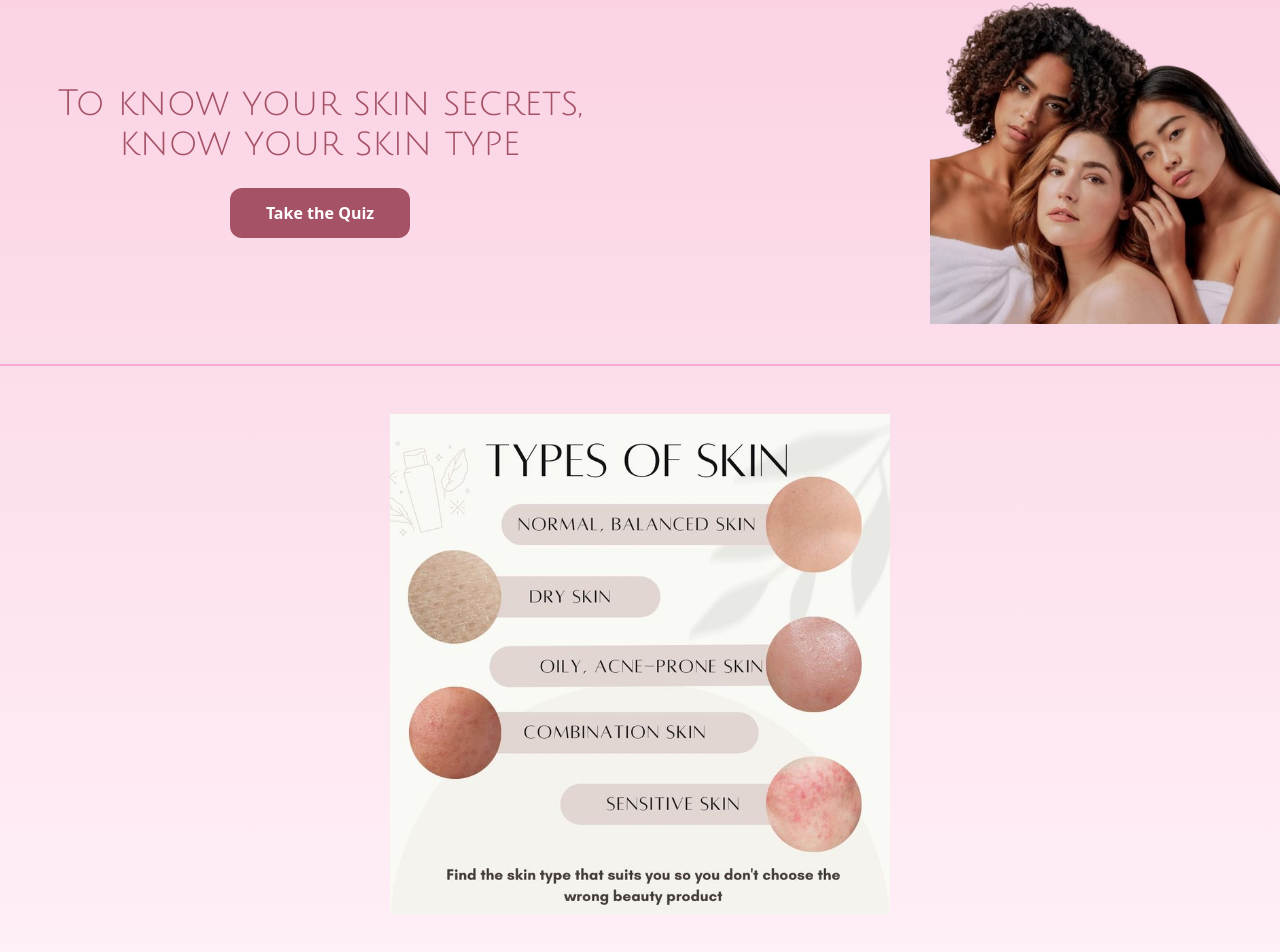
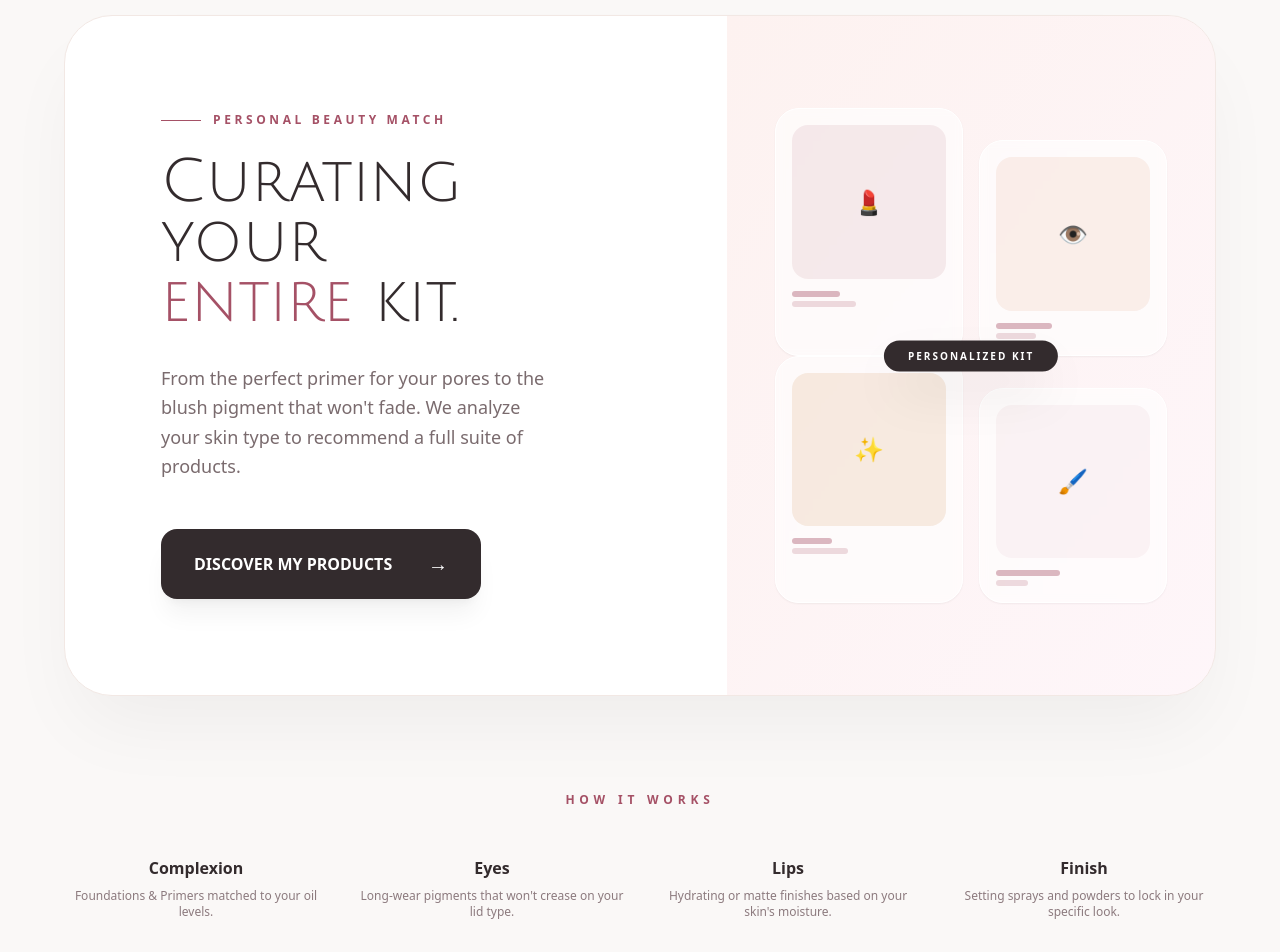
Before and after one commit to rimpleshrestha/security_cw2_frontend, a React (Vite) app: page /dashboard in a window 1280 px wide. Shown: the part 118-1070 px from the top of the page. Built offline with nearby package versions, Linux system fonts and the light colour scheme; sample sign-in values are in the browser's storage; a web font is replaced by a local one.

Commit message:
dashboard

```diff
--- a/src/pages/Dashboard.jsx
+++ b/src/pages/Dashboard.jsx
@@ -2,8 +2,6 @@
 
 import { useEffect } from "react";
 import { useNavigate } from "react-router-dom";
-import DashboardImage from "../assets/images/dashboardimage.png";
-import SkinTypeChart from "../assets/images/skintypechart.png"; // make sure this path is correct
 
 const Dashboard = () => {
   const token = sessionStorage.getItem("access-token");
@@ -11,59 +9,130 @@ const Dashboard = () => {
 
   useEffect(() => {
     if (!token) {
-      navigate("/register"); // Redirect if no token
+      navigate("/register");
     }
   }, [token, navigate]);
 
   if (!token) return <></>;
 
   return (
-    <div className="bg-gradient-to-b from-[#fad1e3] to-[#ff65aa]/10 min-h-[100vh] flex flex-col items-center py-12 relative">
-      {/* Top section: text and button with image */}
-      <div className="border-pink-300 border-0 border-b-2 w-full flex flex-col md:flex-row justify-between items-center pb-10">
-        <div className="flex-1 flex flex-col items-center justify-end mt-16 md:mt-0">
+    <div className="bg-[#FAF8F7] min-h-[100vh] flex flex-col items-center py-16 px-6 font-sans">
+      {/* Main Content Card */}
+      <div className="max-w-6xl w-full bg-white rounded-[48px] shadow-[0_40px_80px_-15px_rgba(0,0,0,0.05)] overflow-hidden flex flex-col md:flex-row min-h-[650px] border border-[#F2E8E4]">
+        {/* Left Side: Editorial & CTA */}
+        <div className="flex-[1.2] p-12 md:p-24 flex flex-col justify-center">
+          <p className="text-[#A55166] text-xs font-bold tracking-[0.3em] uppercase mb-6 flex items-center gap-3">
+            <span className="w-10 h-[1px] bg-[#A55166]"></span>
+            Personal Beauty Match
+          </p>
+
           <h2
-            className="text-[#A55166] text-xl md:text-4xl mb-6 text-center px-8 font-bold"
+            className="text-[#332B2D] text-4xl md:text-6xl mb-8 leading-[1.15]"
             style={{ fontFamily: "'Julius Sans One', sans-serif" }}
           >
-            To know your skin secrets, know your skin type
+            Curating your <br />
+            <span className="italic font-light text-[#A55166]">
+              entire
+            </span>{" "}
+            kit.
           </h2>
+
+          <p className="text-[#7A6B6E] text-lg mb-12 max-w-sm leading-relaxed font-light">
+            From the perfect primer for your pores to the blush pigment that
+            won't fade. We analyze your skin type to recommend a full suite of
+            products.
+          </p>
 
           <button
             onClick={() => navigate("/quiz")}
-            className="bg-[#A55166] text-white px-6 py-3 rounded-xl font-bold hover:bg-[#914257] transition"
-            style={{ minWidth: "180px" }}
+            className="group flex items-center justify-between bg-[#332B2D] text-white px-8 py-5 rounded-2xl font-bold hover:bg-[#A55166] transition-all duration-500 w-full max-w-xs shadow-xl shadow-black/5"
           >
-            Take the Quiz
+            <span>DISCOVER MY PRODUCTS</span>
+            <span className="text-xl group-hover:translate-x-2 transition-transform">
+              →
+            </span>
           </button>
         </div>
 
-        <div className="flex-1 flex items-center justify-end w-full max-w-md md:max-w-none">
-          <img
-            src={DashboardImage || "/placeholder.svg"}
-            alt="Dashboard"
-            className="object-contain"
-            style={{
-              width: "350px",
-              marginRight: 0,
-              paddingRight: 0,
-              display: "block",
-            }}
-          />
+        {/* Right Side: The "Full Kit" Visual */}
+        <div className="flex-1 bg-gradient-to-br from-[#FDF2F0] to-[#FAD1E3]/20 p-12 flex flex-col justify-center relative">
+          {/* Visual representation of a "Full Face" kit recommendations */}
+          <div className="relative z-10 grid grid-cols-2 gap-4">
+            {/* Lip Product Card */}
+            <div className="bg-white/60 backdrop-blur-sm p-4 rounded-3xl border border-white shadow-sm hover:translate-y-[-5px] transition-transform">
+              <div className="w-full aspect-square bg-[#A55166]/10 rounded-2xl mb-3 flex items-center justify-center">
+                <span className="text-2xl">💄</span>
+              </div>
+              <div className="h-1.5 w-12 bg-[#A55166]/40 rounded-full mb-1"></div>
+              <div className="h-1.5 w-16 bg-[#A55166]/20 rounded-full"></div>
+            </div>
+
+            {/* Eye Product Card */}
+            <div className="bg-white/60 backdrop-blur-sm p-4 rounded-3xl border border-white shadow-sm mt-8 hover:translate-y-[-5px] transition-transform">
+              <div className="w-full aspect-square bg-[#E6B8A2]/20 rounded-2xl mb-3 flex items-center justify-center">
+                <span className="text-2xl">👁️</span>
+              </div>
+              <div className="h-1.5 w-14 bg-[#A55166]/40 rounded-full mb-1"></div>
+              <div className="h-1.5 w-10 bg-[#A55166]/20 rounded-full"></div>
+            </div>
+
+            {/* Base Product Card */}
+            <div className="bg-white/60 backdrop-blur-sm p-4 rounded-3xl border border-white shadow-sm -mt-4 hover:translate-y-[-5px] transition-transform">
+              <div className="w-full aspect-square bg-[#D4A373]/20 rounded-2xl mb-3 flex items-center justify-center">
+                <span className="text-2xl">✨</span>
+              </div>
+              <div className="h-1.5 w-10 bg-[#A55166]/40 rounded-full mb-1"></div>
+              <div className="h-1.5 w-14 bg-[#A55166]/20 rounded-full"></div>
+            </div>
+
+            {/* Tool/Brush Card */}
+            <div className="bg-white/60 backdrop-blur-sm p-4 rounded-3xl border border-white shadow-sm mt-4 hover:translate-y-[-5px] transition-transform">
+              <div className="w-full aspect-square bg-[#A55166]/5 rounded-2xl mb-3 flex items-center justify-center">
+                <span className="text-2xl">🖌️</span>
+              </div>
+              <div className="h-1.5 w-16 bg-[#A55166]/40 rounded-full mb-1"></div>
+              <div className="h-1.5 w-8 bg-[#A55166]/20 rounded-full"></div>
+            </div>
+          </div>
+
+          {/* Centered Floating Badge */}
+          <div className="absolute top-1/2 left-1/2 -translate-x-1/2 -translate-y-1/2 bg-[#332B2D] text-white px-6 py-2 rounded-full text-[10px] font-bold tracking-[0.2em] shadow-2xl z-20">
+            PERSONALIZED KIT
+          </div>
         </div>
       </div>
 
-      {/* New section: chart below the pink line */}
-      <div className="w-full flex justify-center mt-12 px-4">
-        <img
-          src={SkinTypeChart}
-          alt="Skin Type Chart"
-          className="object-contain"
-          style={{
-            maxWidth: "500px",
-            width: "100%",
-          }}
-        />
+      {/* Categories Section */}
+      <div className="max-w-6xl w-full mt-24">
+        <h3 className="text-center text-[#A55166] text-xs font-bold tracking-[0.4em] uppercase mb-12">
+          How it works
+        </h3>
+        <div className="grid grid-cols-1 md:grid-cols-4 gap-8 text-center">
+          <div>
+            <h4 className="text-[#332B2D] font-bold mb-2">Complexion</h4>
+            <p className="text-xs text-[#8C7A7E]">
+              Foundations & Primers matched to your oil levels.
+            </p>
+          </div>
+          <div>
+            <h4 className="text-[#332B2D] font-bold mb-2">Eyes</h4>
+            <p className="text-xs text-[#8C7A7E]">
+              Long-wear pigments that won't crease on your lid type.
+            </p>
+          </div>
+          <div>
+            <h4 className="text-[#332B2D] font-bold mb-2">Lips</h4>
+            <p className="text-xs text-[#8C7A7E]">
+              Hydrating or matte finishes based on your skin's moisture.
+            </p>
+          </div>
+          <div>
+            <h4 className="text-[#332B2D] font-bold mb-2">Finish</h4>
+            <p className="text-xs text-[#8C7A7E]">
+              Setting sprays and powders to lock in your specific look.
+            </p>
+          </div>
+        </div>
       </div>
     </div>
   );
```
Also changed, not shown: 1 other file (tests, documents, lock files or other folders).
